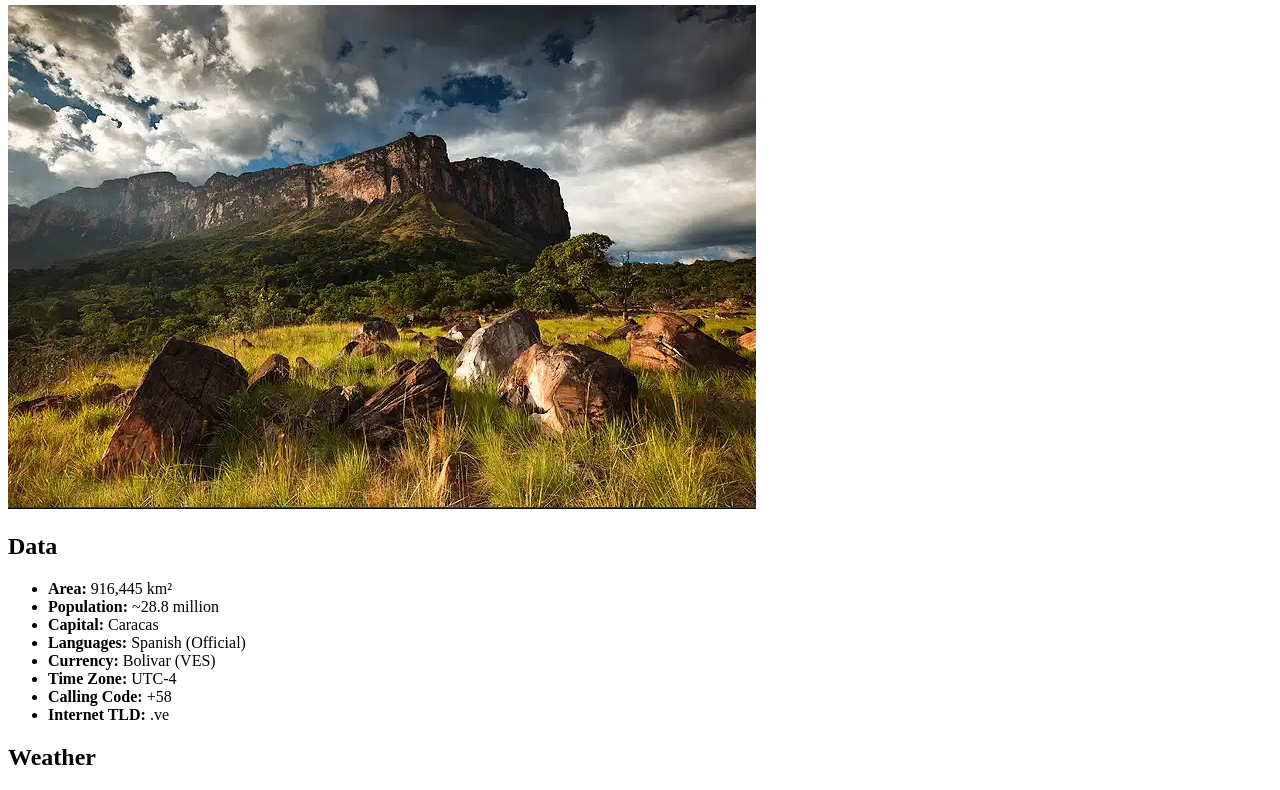
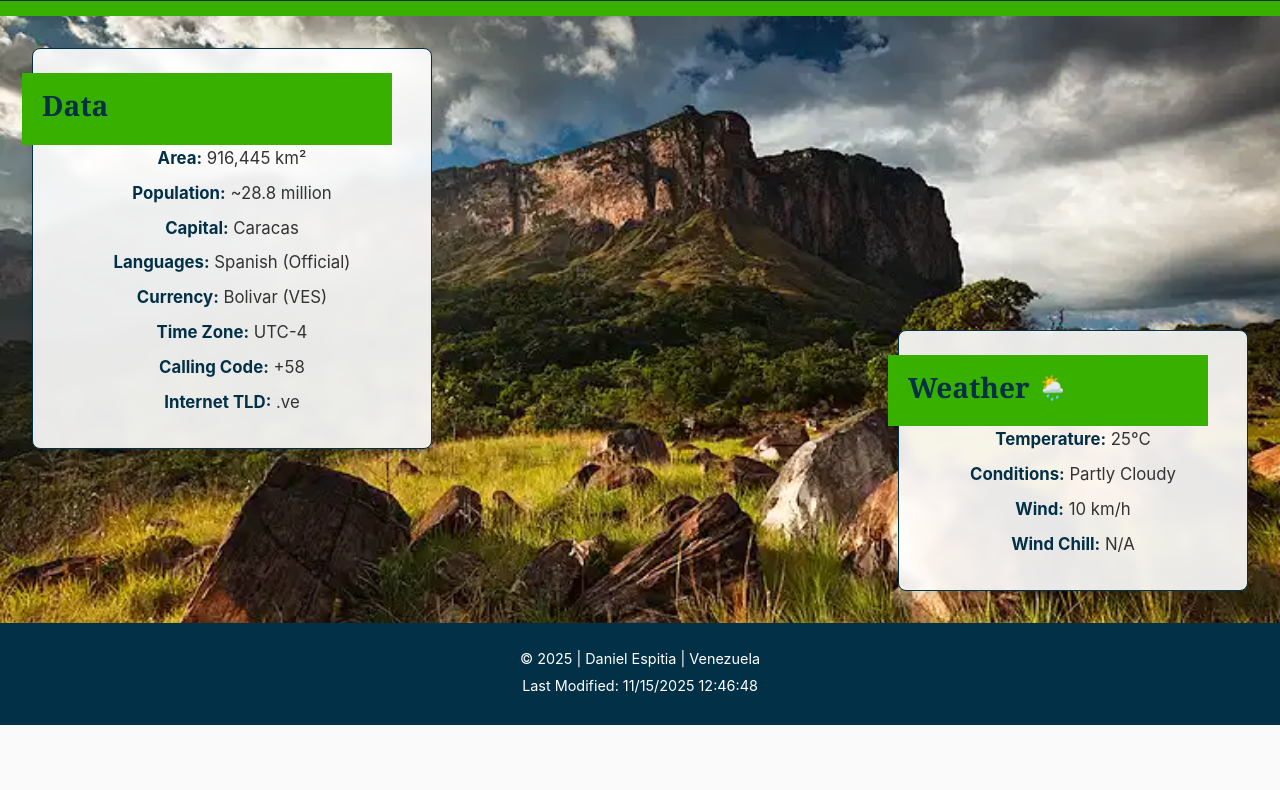
Before and after one commit to danielzespitia/wdd131, a plain HTML site: page place.html in a window 1280 px wide. Shown: the part 75-865 px from the top of the page. After the commit the page ends 800 px from the top, so only its background shows below. Drawn offline with Linux system fonts and the light colour scheme; the site is published under a folder, as on GitHub Pages, so addresses that start at the root find nothing.

Commit message:
Fix stylesheet link path in place.html

```diff
--- a/place.html
+++ b/place.html
@@ -6,7 +6,7 @@
     <title>Venezuela: Land of Grace</title>
     <meta name="description" content="A webpage dedicated to showing information about Venezuela, following the W03 Assignment requirements for WDD 131.">
     <meta name="author" content="Daniel Espitia">
-    <link rel="stylesheet" href="/styles/place.css">
+    <link rel="stylesheet" href="styles/place.css">
     <link rel="icon" href="images/veneuela.webp">
 
 </head>
```
